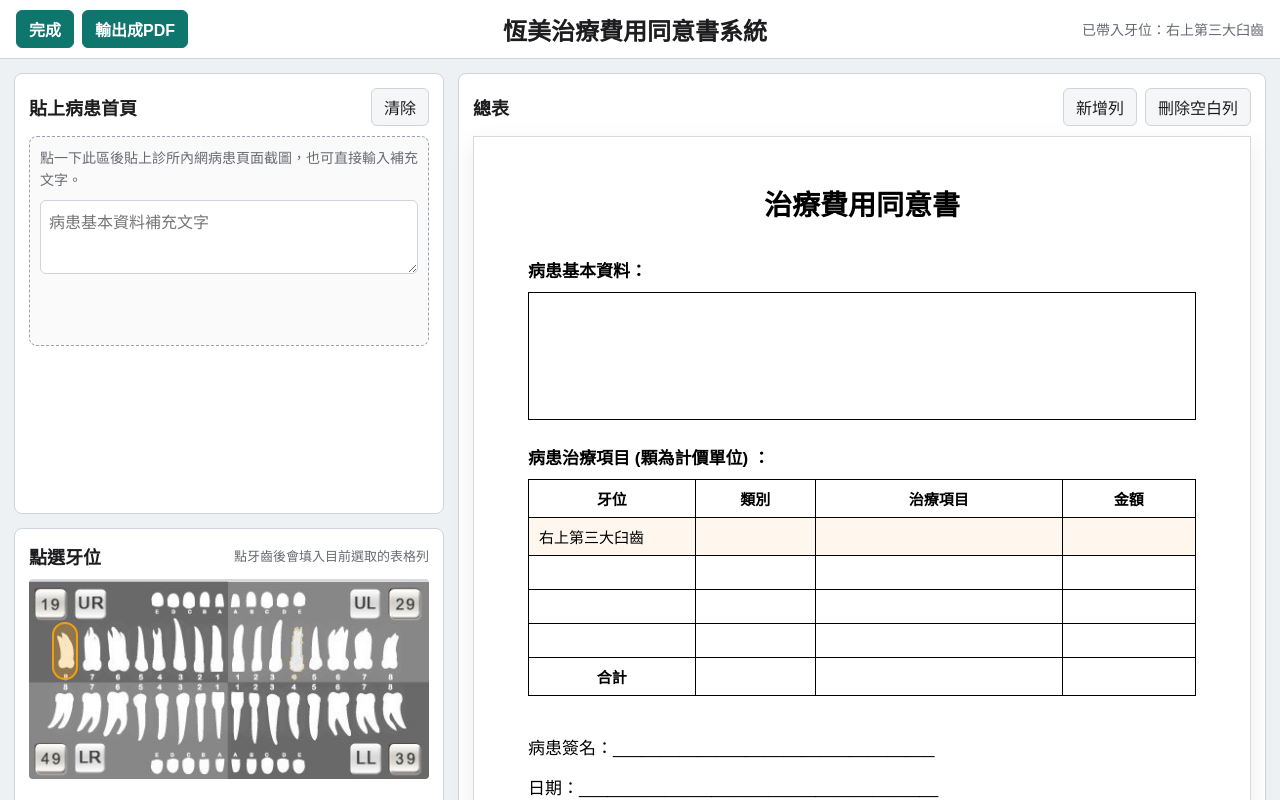
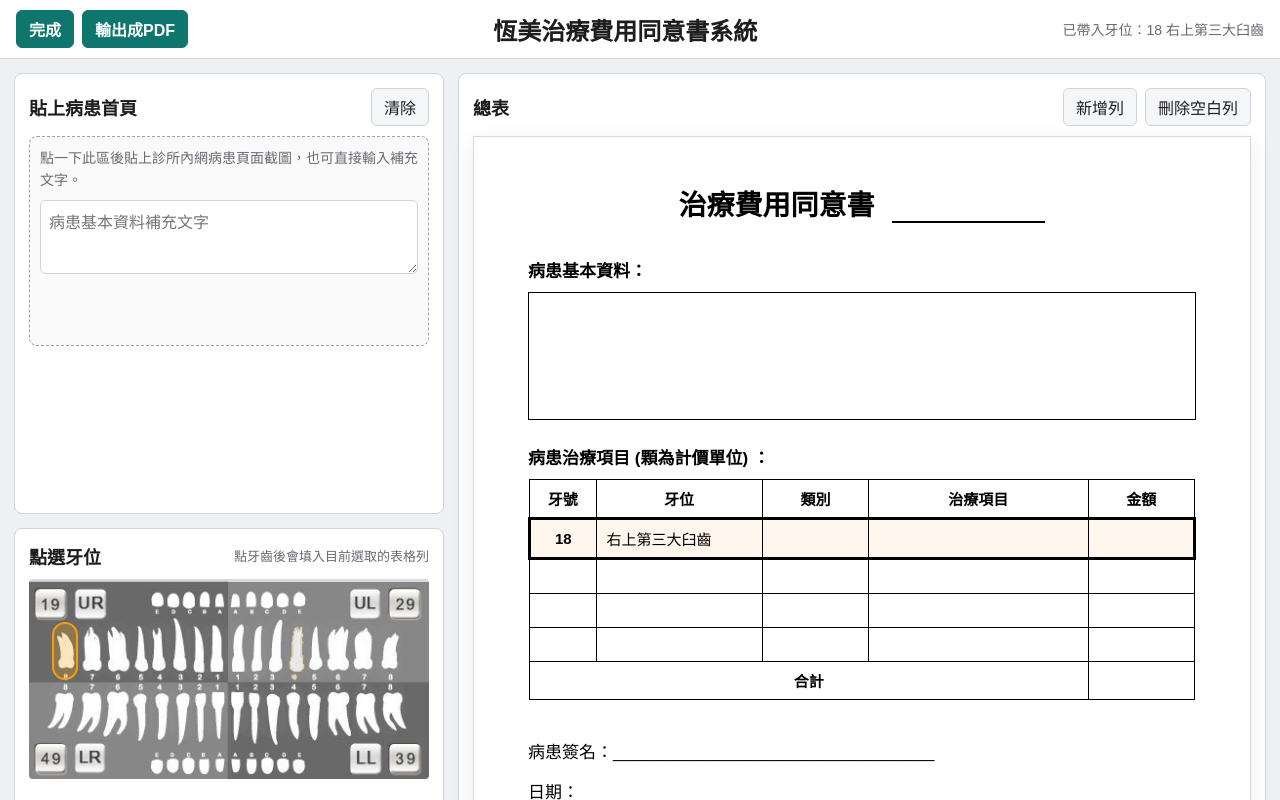
Before and after one commit to kuohappiness/hengmei-consent-form, a plain HTML site: page index.html in a window 1280 px wide. Both pictures are taken after a click on the button 65 px from the left and 650 px from the top of the page. Shown: the top 800 px of the page. Drawn offline with Linux system fonts and the light colour scheme.

Commit message:
Add consent title note and tooth grouping

```diff
--- a/app.js
+++ b/app.js
@@ -40,6 +40,17 @@ const toothNames = {
   LL5: "左下第二小臼齒", LL6: "左下第一大臼齒", LL7: "左下第二大臼齒", LL8: "左下第三大臼齒"
 };
 
+const toothNumbers = {
+  UR1: "11", UR2: "12", UR3: "13", UR4: "14", UR5: "15", UR6: "16", UR7: "17", UR8: "18",
+  UL1: "21", UL2: "22", UL3: "23", UL4: "24", UL5: "25", UL6: "26", UL7: "27", UL8: "28",
+  LL1: "31", LL2: "32", LL3: "33", LL4: "34", LL5: "35", LL6: "36", LL7: "37", LL8: "38",
+  LR1: "41", LR2: "42", LR3: "43", LR4: "44", LR5: "45", LR6: "46", LR7: "47", LR8: "48"
+};
+
+const toothNameToNumber = Object.fromEntries(
+  Object.entries(toothNames).map(([code, name]) => [name, toothNumbers[code]])
+);
+
 const toothLayout = [
   ["UR8", 37, 74, "upper"], ["UR7", 64, 74, "upper"], ["UR6", 90, 73, "upper"], ["UR5", 114, 76, "upper"],
   ["UR4", 132, 74, "upper"], ["UR3", 153, 71, "upper"], ["UR2", 173, 75, "upper"], ["UR1", 191, 73, "upper"],
@@ -73,7 +84,7 @@ const els = {
 };
 
 function init() {
-  rows = Array.from({ length: 4 }, () => ({ tooth: "", category: "", item: "", amount: "" }));
+  rows = Array.from({ length: 4 }, createEmptyRow);
   buildCategoryButtons();
   buildToothButtons();
   renderTable();
@@ -112,9 +123,9 @@ function selectCategory(category) {
     btn.classList.toggle("active", btn.textContent === category);
   });
   els.treatmentSelect.innerHTML = `<option value="">請選擇${category}項目</option>`;
-  treatments[category].forEach(([name, amount]) => {
+  treatments[category].forEach(([name, amount], index) => {
     const option = document.createElement("option");
-    option.value = name;
+    option.value = String(index);
     option.textContent = `${name}（${amount}）`;
     els.treatmentSelect.appendChild(option);
   });
@@ -140,18 +151,35 @@ function renderTable() {
   els.tableBody.innerHTML = "";
   rows.forEach((row, index) => {
     const tr = document.createElement("tr");
-    tr.className = index === activeIndex ? "active-row" : "";
+    const groupInfo = getGroupInfo(index);
+    tr.className = [
+      index === activeIndex ? "active-row" : "",
+      groupInfo.isGrouped ? "group-row" : "",
+      groupInfo.isStart ? "group-start" : "",
+      groupInfo.isEnd ? "group-end" : "",
+      groupInfo.isSingle ? "single-row-group" : ""
+    ].filter(Boolean).join(" ");
     tr.addEventListener("click", () => {
       if (index !== activeIndex) setActiveRow(index);
     });
-    ["tooth", "category", "item", "amount"].forEach(key => {
+    ["toothNo", "tooth", "category", "item", "amount"].forEach(key => {
       const td = document.createElement("td");
       td.contentEditable = "true";
       td.textContent = row[key];
+      if (key === "toothNo") td.className = "tooth-number";
+      if (key === "amount") td.className = "amount-cell";
       td.dataset.index = index;
       td.dataset.key = key;
       td.addEventListener("input", event => {
         rows[index][key] = event.currentTarget.textContent.trim();
+        if (key === "tooth") {
+          const matchedToothNo = toothNameToNumber[rows[index].tooth];
+          if (matchedToothNo) {
+            rows[index].toothNo = matchedToothNo;
+            const toothNoCell = event.currentTarget.parentElement.querySelector('[data-key="toothNo"]');
+            if (toothNoCell) toothNoCell.textContent = matchedToothNo;
+          }
+        }
         updateTotal();
       });
       td.addEventListener("focus", () => {
@@ -175,13 +203,13 @@ function setActiveRow(index) {
 }
 
 function addRow(makeActive = false) {
-  rows.push({ tooth: "", category: "", item: "", amount: "" });
+  rows.push(createEmptyRow());
   if (makeActive) activeIndex = rows.length - 1;
   renderTable();
 }
 
 function removeEmptyRows() {
-  rows = rows.filter(row => row.tooth || row.category || row.item || row.amount);
+  rows = rows.filter(row => row.toothNo || row.tooth || row.category || row.item || row.amount);
   if (rows.length === 0) addRow(false);
   activeIndex = Math.min(activeIndex, rows.length - 1);
   renderTable();
@@ -190,19 +218,22 @@ function removeEmptyRows() {
 
 function applyTooth(code) {
   ensureActiveRow();
+  rows[activeIndex].toothNo = toothNumbers[code];
   rows[activeIndex].tooth = toothNames[code];
   renderTable();
-  setStatus(`已帶入牙位：${toothNames[code]}`);
+  setStatus(`已帶入牙位：${toothNumbers[code]} ${toothNames[code]}`);
 }
 
 function applyTreatment() {
-  const item = els.treatmentSelect.value;
-  if (!selectedCategory || !item) return;
+  const itemIndex = Number(els.treatmentSelect.value);
+  if (!selectedCategory || Number.isNaN(itemIndex)) return;
   ensureActiveRow();
-  const found = treatments[selectedCategory].find(([name]) => name === item);
+  const found = treatments[selectedCategory][itemIndex];
+  if (!found) return;
+  const [item, amount] = found;
   rows[activeIndex].category = selectedCategory;
   rows[activeIndex].item = item;
-  rows[activeIndex].amount = found ? found[1] : "";
+  rows[activeIndex].amount = amount;
   if (rows[activeIndex].tooth && activeIndex === rows.length - 1) addRow(false);
   renderTable();
   setStatus(`已帶入：${item}`);
@@ -210,6 +241,31 @@ function applyTreatment() {
 
 function ensureActiveRow() {
   if (!rows[activeIndex]) addRow(true);
+}
+
+function createEmptyRow() {
+  return { toothNo: "", tooth: "", category: "", item: "", amount: "" };
+}
+
+function rowGroupKey(row) {
+  return String(row.toothNo || row.tooth || "").trim();
+}
+
+function getGroupInfo(index) {
+  const key = rowGroupKey(rows[index]);
+  if (!key) {
+    return { isGrouped: false, isStart: false, isEnd: false, isSingle: false };
+  }
+  const prevKey = index > 0 ? rowGroupKey(rows[index - 1]) : "";
+  const nextKey = index < rows.length - 1 ? rowGroupKey(rows[index + 1]) : "";
+  const isStart = key !== prevKey;
+  const isEnd = key !== nextKey;
+  return {
+    isGrouped: true,
+    isStart,
+    isEnd,
+    isSingle: isStart && isEnd
+  };
 }
 
 function updateActiveLabel() {
@@ -309,8 +365,8 @@ function finishForm() {
   removeEmptyRows();
   const incomplete = rows
     .map((row, index) => ({ row, index }))
-    .filter(({ row }) => row.tooth || row.category || row.item || row.amount)
-    .filter(({ row }) => !row.tooth || !row.category || !row.item || !row.amount);
+    .filter(({ row }) => row.toothNo || row.tooth || row.category || row.item || row.amount)
+    .filter(({ row }) => !row.toothNo || !row.tooth || !row.category || !row.item || !row.amount);
   if (incomplete.length) {
     activeIndex = incomplete[0].index;
     renderTable();
--- a/index.html
+++ b/index.html
@@ -68,7 +68,10 @@
         </div>
 
         <article id="printSheet" class="print-sheet">
-          <h1 class="print-title">治療費用同意書</h1>
+          <h1 class="print-title">
+            治療費用同意書
+            <input id="titleNote" class="title-note" type="text" maxlength="8" aria-label="同意書版本或類型">
+          </h1>
 
           <section class="print-section patient-print">
             <h2>病患基本資料：</h2>
@@ -86,9 +89,11 @@
                 <col>
                 <col>
                 <col>
+                <col>
               </colgroup>
               <thead>
                 <tr>
+                  <th>牙號</th>
                   <th>牙位</th>
                   <th>類別</th>
                   <th>治療項目</th>
@@ -98,9 +103,7 @@
               <tbody id="tableBody"></tbody>
               <tfoot>
                 <tr>
-                  <th>合計</th>
-                  <td></td>
-                  <td></td>
+                  <th colspan="4">合計</th>
                   <td id="totalCell"></td>
                 </tr>
               </tfoot>
--- a/styles.css
+++ b/styles.css
@@ -273,6 +273,19 @@ button.ghost {
   font-weight: 700;
 }
 
+.title-note {
+  width: 8.5em;
+  margin-left: 10px;
+  border: 0;
+  border-bottom: 2px solid #000;
+  background: transparent;
+  color: #000;
+  font-size: 18px;
+  font-weight: 400;
+  text-align: center;
+  outline: none;
+}
+
 .print-section {
   margin-bottom: 24px;
 }
@@ -335,23 +348,53 @@ button.ghost {
 }
 
 .consent-table col:nth-child(1) {
+  width: 10%;
+}
+
+.consent-table col:nth-child(2) {
   width: 25%;
 }
 
-.consent-table col:nth-child(2) {
-  width: 18%;
-}
-
 .consent-table col:nth-child(3) {
-  width: 37%;
+  width: 16%;
 }
 
 .consent-table col:nth-child(4) {
-  width: 20%;
+  width: 33%;
 }
 
-.row-controls {
-  display: none;
+.consent-table col:nth-child(5) {
+  width: 16%;
+}
+
+.consent-table tr.group-row td:first-child {
+  border-left-width: 3px;
+}
+
+.consent-table tr.group-row td:last-child {
+  border-right-width: 3px;
+}
+
+.consent-table tr.group-start td {
+  border-top-width: 3px;
+}
+
+.consent-table tr.group-end td {
+  border-bottom-width: 3px;
+}
+
+.consent-table tr.single-row-group td {
+  border-top-width: 3px;
+  border-bottom-width: 3px;
+}
+
+.consent-table td.tooth-number {
+  text-align: center;
+  font-weight: 700;
+}
+
+.consent-table td.amount-cell {
+  text-align: center;
 }
 
 .signature-block {
@@ -438,6 +481,11 @@ button.ghost {
     margin-bottom: 24px;
   }
 
+  .title-note {
+    font-size: 15pt;
+    width: 7.5em;
+  }
+
   .patient-print-box {
     min-height: 110px;
   }
```
